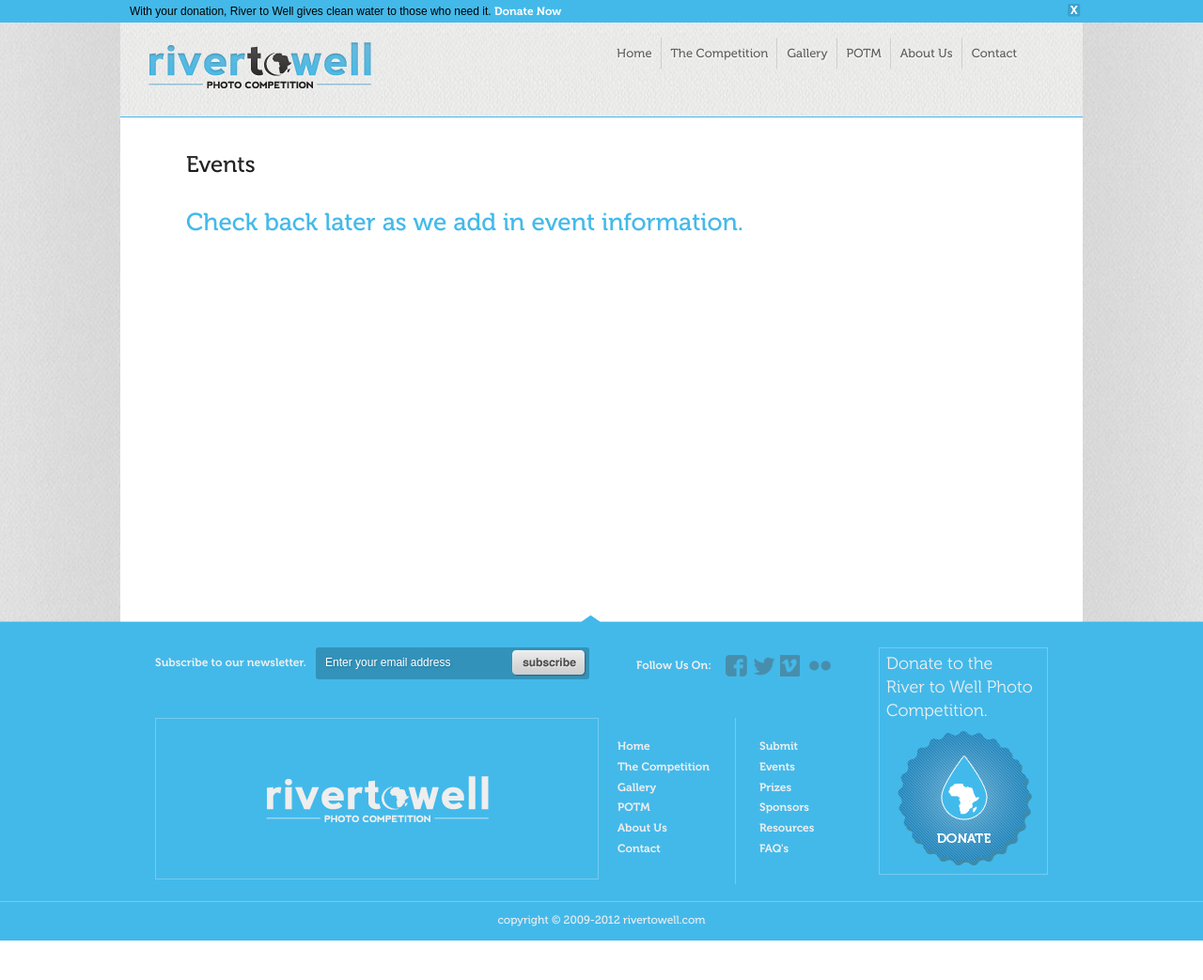
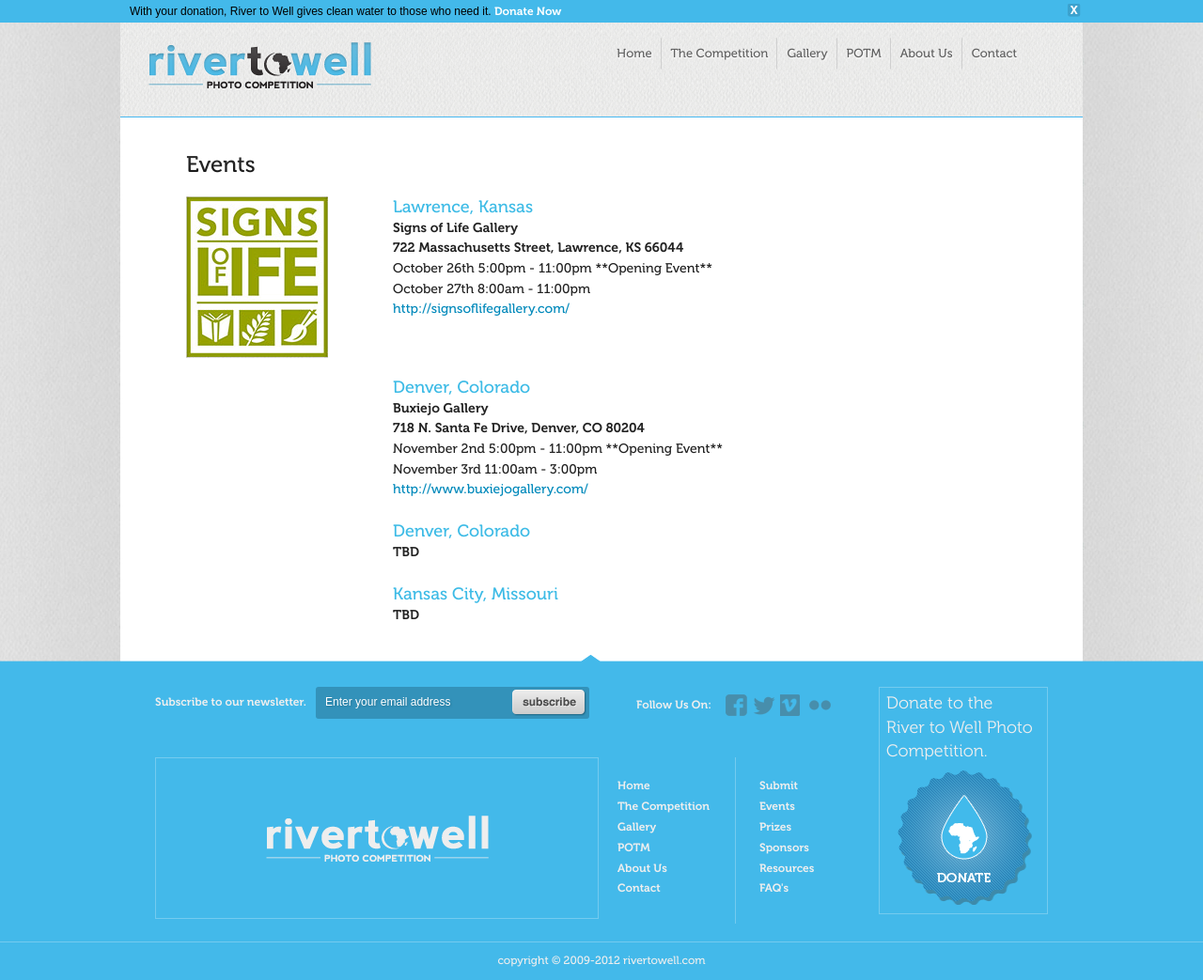
Before and after one commit to spfaffly/rtw-htmlbuild, a PHP site: the page made by events.html in a window 1280 px wide. Shown: the whole page at 94% size. Before the commit the page ends 1001 px from the top, so only its background shows below. Run offline with PHP 8.4, Linux system fonts and the light colour scheme.

Commit message:
Events page

```diff
--- a/css/style.css
+++ b/css/style.css
@@ -330,6 +330,13 @@ td { vertical-align: top; }
 
   /* Event Section Styles */
   .events.section { min-height: 500px; }
+  .events .eventlist { }
+  .events .eventlist li { width: 100%; float: left; clear: both; margin-bottom: 20px; }
+  .events .logo { float: left; width: 220px; }
+  .events .eventinfo { float: left; font-family: 'Museo-500'; font-size: 14px; }
+  .events .eventinfo h4 { font-size: 18px; color: #3dbbe6; margin: 0; font-weight: 400; }
+  .events .eventinfo p { margin: 0; margin-bottom: 2px; }
+  .events .eventinfo p.strong { font-weight: 400; font-family: 'Museo-700' }
 
   /* Prize Section Styles */
   .prizes.section { min-height: 500px; }
--- a/events.html
+++ b/events.html
@@ -74,8 +74,45 @@
 
     <section id="events" class="events section clearfix">
       <h2>Events</h2>
-      <h3>Check back later as we add in event information.</h3>
-    </section> <!-- END faq -->
+      <ul class="eventlist reset">
+        <li>
+          <div class="logo"><a href="http://signsoflifegallery.com/"><img src="img/events/signs_of_life.jpg"></a></div>
+          <div class="eventinfo">
+            <h4>Lawrence, Kansas</h4>
+            <p class="strong">Signs of Life Gallery</p>
+            <p class="strong">722 Massachusetts Street, Lawrence, KS 66044</p>
+            <p>October 26th 5:00pm - 11:00pm **Opening Event**</p>
+            <p>October 27th 8:00am - 11:00pm</p>
+            <p><a href="http://signsoflifegallery.com/">http://signsoflifegallery.com/</a></p>
+          </div>
+        </li>
+        <li>
+          <div class="logo">&nbsp;</div>
+          <div class="eventinfo">
+            <h4>Denver, Colorado</h4>
+            <p class="strong">Buxiejo Gallery</p>
+            <p class="strong">718 N. Santa Fe Drive, Denver, CO 80204</p>
+            <p>November 2nd 5:00pm - 11:00pm **Opening Event**</p>
+            <p>November 3rd 11:00am - 3:00pm</p>
+            <p><a href="http://www.buxiejogallery.com/">http://www.buxiejogallery.com/</a></p>
+          </div>
+        </li>
+        <li>
+          <div class="logo">&nbsp;</div>
+          <div class="eventinfo">
+            <h4>Denver, Colorado</h4>
+            <p class="strong">TBD</p>
+          </div>
+        </li>
+        <li>
+          <div class="logo">&nbsp;</div>
+          <div class="eventinfo">
+            <h4>Kansas City, Missouri</h4>
+            <p class="strong">TBD</p>
+          </div>
+        </li>
+      </ul>
+    </section> <!-- END events -->
 
   </div> <!-- END content -->
 
```
Also changed, not shown: img/events/signs_of_life.jpg (added), img/sponsors/baysinger_films.jpg (added).
